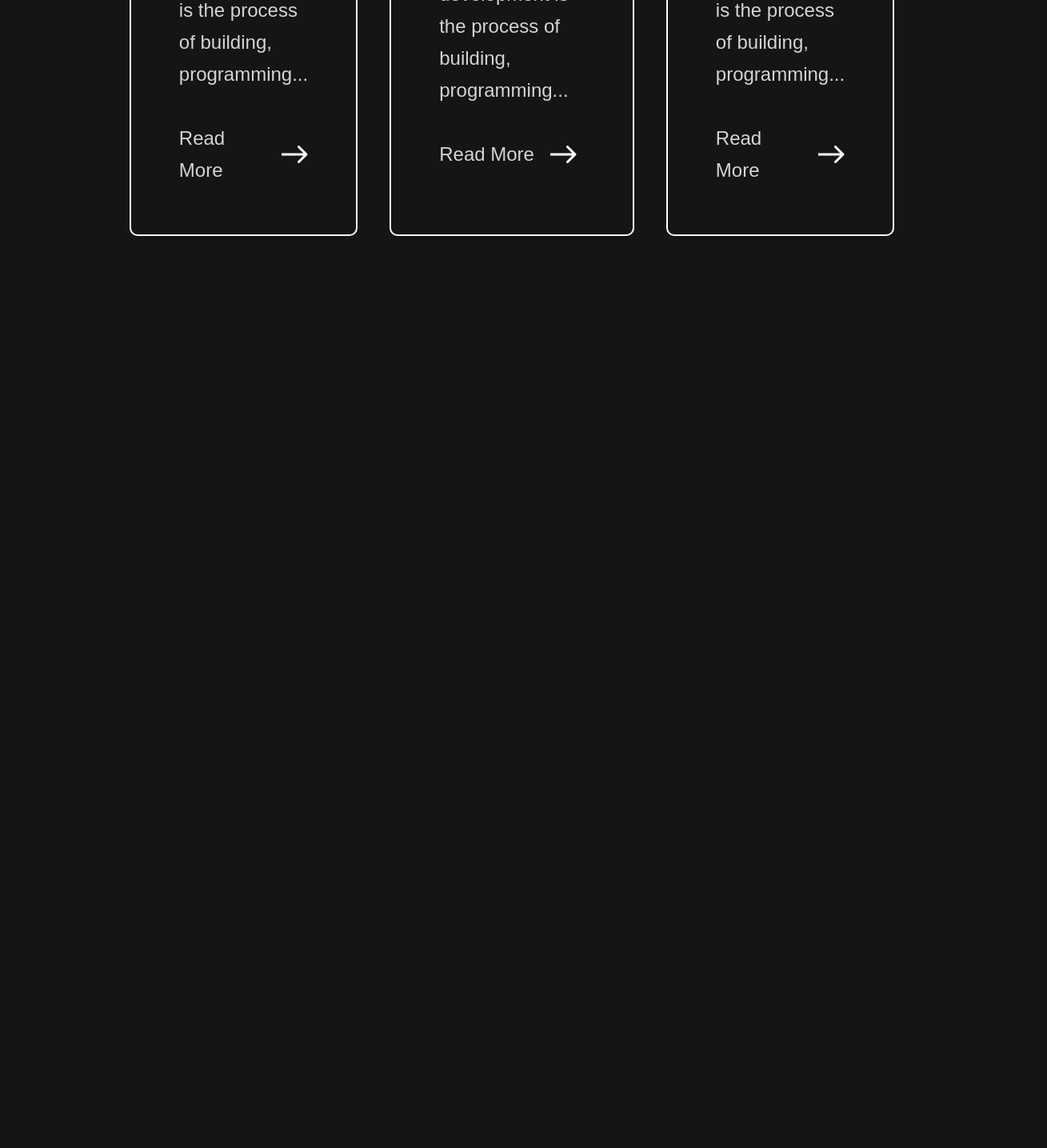
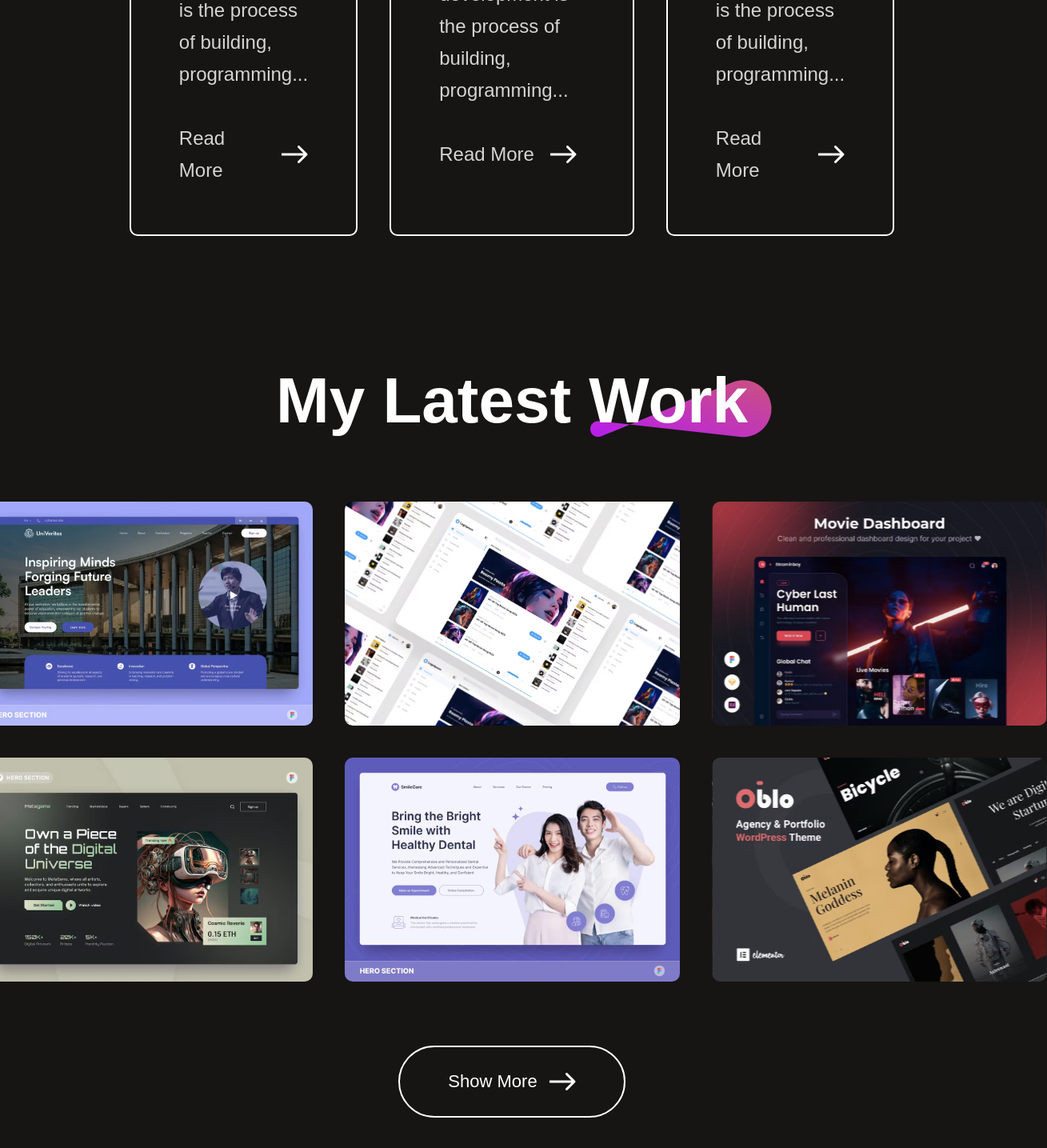
Before and after one commit to lesore0789/react-mock-portfolio, a React app: page / in a window 1280 px wide. Shown: the part 3546-4981 px from the top of the page at 80% size, 1309 px wide, since content can reach past the window. Before the commit the page ends 3921 px from the top, so only its background shows below. Built offline with nearby package versions, Linux system fonts and the light colour scheme; the HTML template or start-up script is replaced by a standard one.

Commit message:
my work component done

```diff
--- a/src/App.jsx
+++ b/src/App.jsx
@@ -1,5 +1,6 @@
 import About from "./Components/About/About"
 import Hero from "./Components/Hero/Hero"
+import MyWork from "./Components/MyWork/MyWork"
 import Navbar from "./Components/Navbar/Navbar"
 import Services from "./Components/Services/Services"
 
@@ -10,6 +11,7 @@
       <Hero />
       <About />
       <Services />
+      <MyWork />
     </div>
   )
 }
--- /dev/null
+++ b/src/Components/MyWork/MyWork.css
@@ -0,0 +1,64 @@
+.mywork {
+  display: flex;
+  flex-direction: column;
+  align-items: center;
+  justify-content: center;
+  gap: 80px;
+  margin: 80px 170px;
+}
+
+.mywork-title {
+  position: relative;
+}
+
+.mywork-title h1 {
+  padding: 0px 30px;
+  font-size: 80px;
+  font-weight: 600;
+}
+
+.mywork-title img {
+  position: absolute;
+  bottom: 0;
+  right: 0;
+  z-index: -1;
+}
+
+.mywork-container {
+  display: grid;
+  grid-template-columns: 1fr 1fr 1fr;
+  gap: 40px;
+}
+
+.mywork-container img {
+  box-sizing: border-box;
+  width: 419px;
+  height: 280px;
+  transition: 0.3s;
+  cursor: pointer;
+}
+
+.mywork-container img:hover {
+  transform: scale(1.1);
+  border: 4px solid #ff00ff;
+  border-radius: 10px;
+  transition: 0.3s;
+}
+
+.mywork-showmore {
+  display: flex;
+  gap: 15px;
+  border-radius: 50px;
+  border: 2px solid white;
+  padding: 30px 60px;
+  font-size: 22px;
+  font-weight: 500;
+  margin-bottom: 80px;
+  transition: 0.6s;
+  cursor: pointer;
+}
+
+.mywork-showmore:hover {
+  gap: 30px;
+  transition: 0.6s;
+}
--- /dev/null
+++ b/src/Components/MyWork/MyWork.jsx
@@ -0,0 +1,26 @@
+import './MyWork.css'
+import themePattern from '../../assets/theme_pattern.svg'
+import arrowIcon from '../../assets/arrow_icon.svg'
+import myWorkData from '../../assets/mywork_data'
+
+const MyWork = () => {
+  return (
+    <div className='mywork'>
+      <div className="mywork-title">
+        <h1>My Latest Work</h1>
+        <img src={themePattern} alt="" />
+      </div>
+      <div className="mywork-container">
+        {myWorkData.map((work, index)=>{
+          return <img key={index} src={work.w_img} alt="" />
+        })}
+      </div>
+      <div className="mywork-showmore">
+        <p>Show More</p>
+        <img src={arrowIcon} alt="" />
+      </div>
+    </div>
+  )
+}
+
+export default MyWork
```
